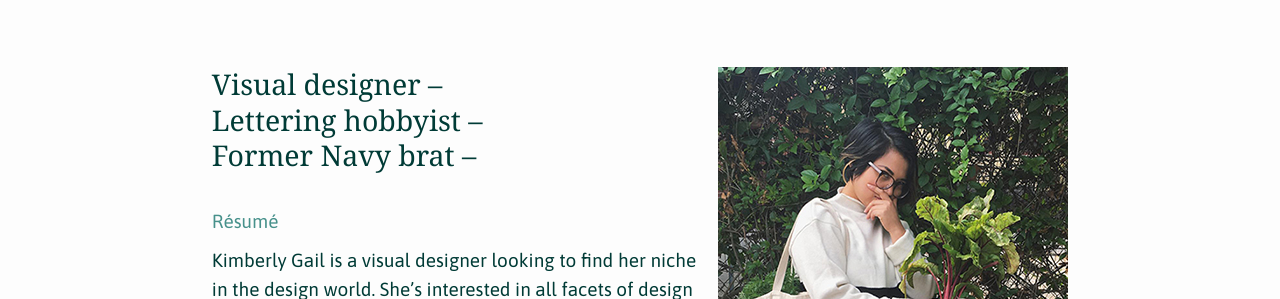
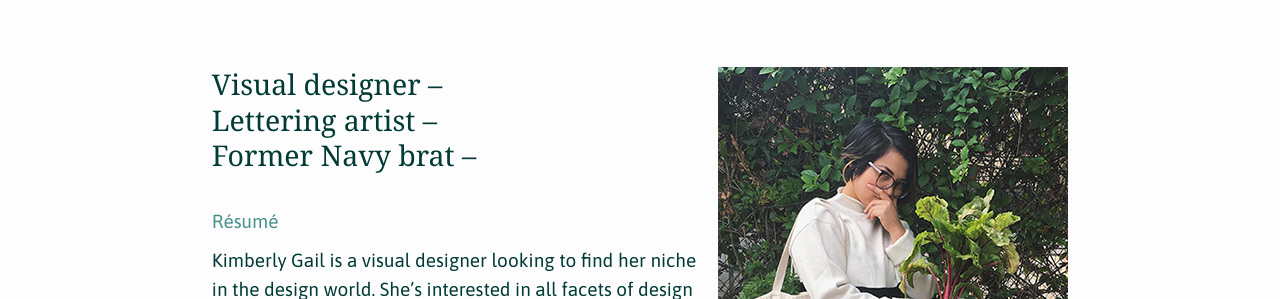
Before and after one commit to kmbrlygl/kmbrlygl.github.io, a Jekyll site: the page built from about.md, in a window 1280 px wide. Shown: the part 199-498 px from the top of the page. Built offline with Jekyll 4.4.1, drawn with Linux system fonts in a browser that asks for light colours.

Commit message:
change hobbyist to artist

```diff
--- a/about.md
+++ b/about.md
@@ -6,7 +6,7 @@ permalink: /about/
 
 <img src="/images/beetz_bykim.jpg" alt="about">
 
-## Visual designer – <br> Lettering hobbyist – <br> Former Navy brat –
+## Visual designer – <br> Lettering artist – <br> Former Navy brat –
 
 <a href="/assets/klosenara-2018-resume.pdf">Résumé</a>
 
```
Also changed, not shown: 2 other files.
